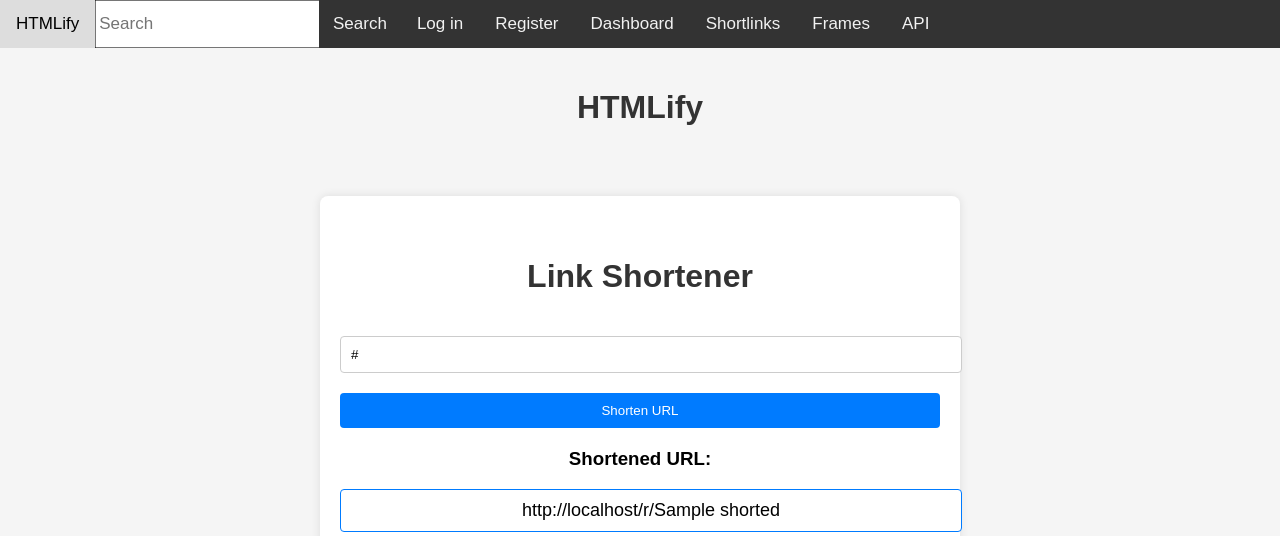
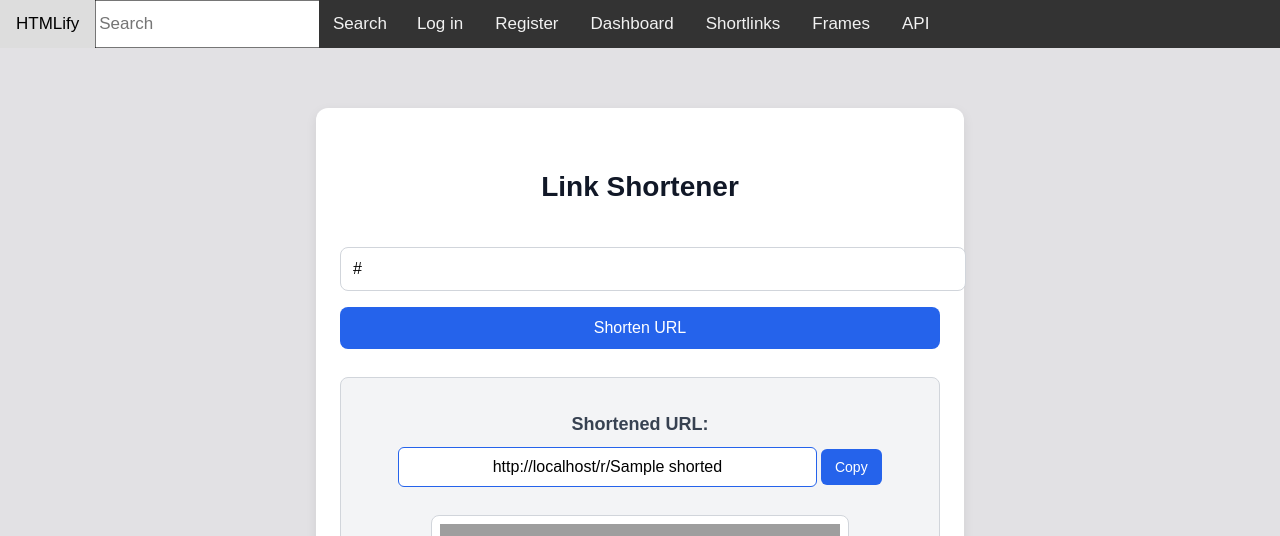
Before and after one commit to Artizote/HTMLify, a Flask app: template app/templates/link-shortener.html in a window 1280 px wide. Shown: the top 536 px of the page. Run offline with Flask 3, Linux system fonts and the light colour scheme; tables that the repository leaves empty hold one stand-in row (values such as "Sample post"); the template is opened without the code that fills it: values that come from a table or form of the project are taken from there, most other values are stand-ins (such as "Sample title", 1, 10 or a date in 2020); parts of the project's set-up code (start-up, migrations or seed data) failed here and were passed over; grey boxes are pictures that could not be loaded.

Commit message:
Added QR code in linkshortner

```diff
--- a/app/templates/link-shortener.html
+++ b/app/templates/link-shortener.html
@@ -1,75 +1,155 @@
-{# Link Shortener #}
 {% extends "base.html" %}
-{% block title %}Link Shortener{% endblock %}
 {% block head_content %}
 <style>
-body {
-    font-family: Arial, sans-serif;
-    margin: 0;
-    padding: 0;
-    background-color: #f5f5f5;
-}
 .container {
     max-width: 600px;
-    margin: 0 auto;
-    padding: 20px;
-    background-color: #fff;
-    border-radius: 8px;
-    box-shadow: 0 0 10px rgba(0, 0, 0, 0.1);
-    margin-top: 50px;
+    margin: 60px auto;
+    padding: 24px;
+    background-color: #ffffff;
+    border-radius: 12px;
+    box-shadow: 0 4px 12px rgba(0,0,0,0.08);
 }
+
 h1 {
     text-align: center;
-    color: #333;
+    margin-bottom: 24px;
+    font-size: 28px;
+    color: #111827;
 }
-#shortenForm > input[type="text"] {
+
+#shortenForm input[type="text"] {
     width: 100%;
-    padding: 10px;
-    margin-bottom: 20px;
-    border: 1px solid #ccc;
-    border-radius: 4px;
+    padding: 12px;
+    margin-bottom: 16px;
+    border: 1px solid #d1d5db;
+    border-radius: 8px;
+    font-size: 16px;
+    transition: border-color 0.2s;
 }
+#shortenForm input[type="text"]:focus {
+    outline: none;
+    border-color: #2563eb;
+    box-shadow: 0 0 0 3px rgba(37,99,235,0.2);
+}
+
 #shortenForm input[type="submit"] {
     width: 100%;
+    padding: 12px;
+    background-color: #2563eb;
+    border: none;
+    color: #fff;
+    font-size: 16px;
+    cursor: pointer;
+    border-radius: 8px;
+    transition: background-color 0.2s;
+}
+#shortenForm input[type="submit"]:hover {
+    background-color: #1e40af;
+}
+
+.short-link {
+    text-align: center;
+    margin-top: 28px;
+    padding: 16px;
+    border: 1px solid #d1d5db;
+    border-radius: 8px;
+    background: #f3f4f6;
+}
+
+.short-link h3 {
+    margin-bottom: 12px;
+    font-size: 18px;
+    color: #374151;
+}
+
+.short-link input[type="text"] {
+    width: 70%;
     padding: 10px;
-    background-color: #007bff;
+    border: 1px solid #2563eb;
+    border-radius: 6px;
+    font-size: 16px;
+    text-align: center;
+    margin-bottom: 12px;
+}
+
+#short-link-copy-button {
+    padding: 10px 14px;
+    background-color: #2563eb;
     border: none;
     color: #fff;
     cursor: pointer;
-    border-radius: 4px;
+    border-radius: 6px;
+    font-size: 14px;
+    transition: background-color 0.2s;
 }
-input[type="submit"]:hover {
-    background-color: #0056b3;
+#short-link-copy-button:hover {
+    background-color: #1e40af;
 }
-.short-link {
-    text-align: center;
+
+#qr-code {
+    margin-top: 16px;
+    padding: 8px;
+    border: 1px solid #d1d5db;
+    border-radius: 8px;
+    background: #fff;
+}
+
+#qr-download-button {
+    display: inline-block;
+    margin-top: 12px;
+    width: 100%;
+    padding: 12px;
+    background-color: #2563eb;
+    border: none;
+    color: #fff;
+    cursor: pointer;
+    border-radius: 8px;
+    text-decoration: none;
+    font-size: 16px;
+    transition: background-color 0.2s;
+}
+#qr-download-button:hover {
+    background-color: #1e40af;
+}
+
+h3 {
     margin-top: 20px;
-}
-.short-link input[type="text"] {
-    width: 100%;
-    padding: 10px;
-    border: 1px solid #007bff;
-    border-radius: 4px;
-    font-size: 18px;
-    text-align: center;
 }
 </style>
 {% endblock %}
+
 {% block content %}
-    <h1>HTMLify</h1>
 <div class="container">
     <h1>Link Shortener</h1>
     <form id="shortenForm" action="" method="POST">
         <input type="text" id="originalUrl" placeholder="Enter your long URL here" value="{% if url %}{{ url }}{% endif %}" name="url" required>
         <input type="submit" value="Shorten URL">
     </form>
+
     {% if shorted %}
+    {% set shortlink = request.scheme + "://" + request.host + "/r/" + shorted %}
     <div class="short-link" id="shortLinkArea">
         <h3>Shortened URL:</h3>
-<input type="text" id="shortUrl" value="{{ request.scheme }}://{{ request.host }}/r/{{ shorted }}" readonly>
+        <input type="text" id="shortUrl" value="{{ shortlink }}" readonly>
+        <button id="short-link-copy-button" onclick="copy_link()">Copy</button>
+        <br>
+        <img id="qr-code" src="/api/qr?url={{ shortlink }}" alt="QR Code">
+        <a id="qr-download-button" href="/api/qr?url={{ shortlink }}" download>Download QR Code</a>
     </div>
-<br>
     <h3>Total hits: {{ hits }}</h3>
     {% endif %}
 </div>
 {% endblock %}
+
+{% block after_body %}
+<script>
+    function copy_link() {
+        const shortUrl = document.getElementById("shortUrl");
+        shortUrl.select();
+        shortUrl.setSelectionRange(0, 999);
+        navigator.clipboard.writeText(shortUrl.value).then(() => {
+            alert("Copied to clipboard: " + shortUrl.value);
+        });
+    }
+</script>
+{% endblock %}
--- a/requirements.txt
+++ b/requirements.txt
@@ -3,3 +3,4 @@ flask_sqlalchemy
 requests
 pygments
 peewee
+qrcode
```
Also changed, not shown: app/routes/api.py (+15 -1 lines). Lines whose indentation alone changed are shown as unchanged.
